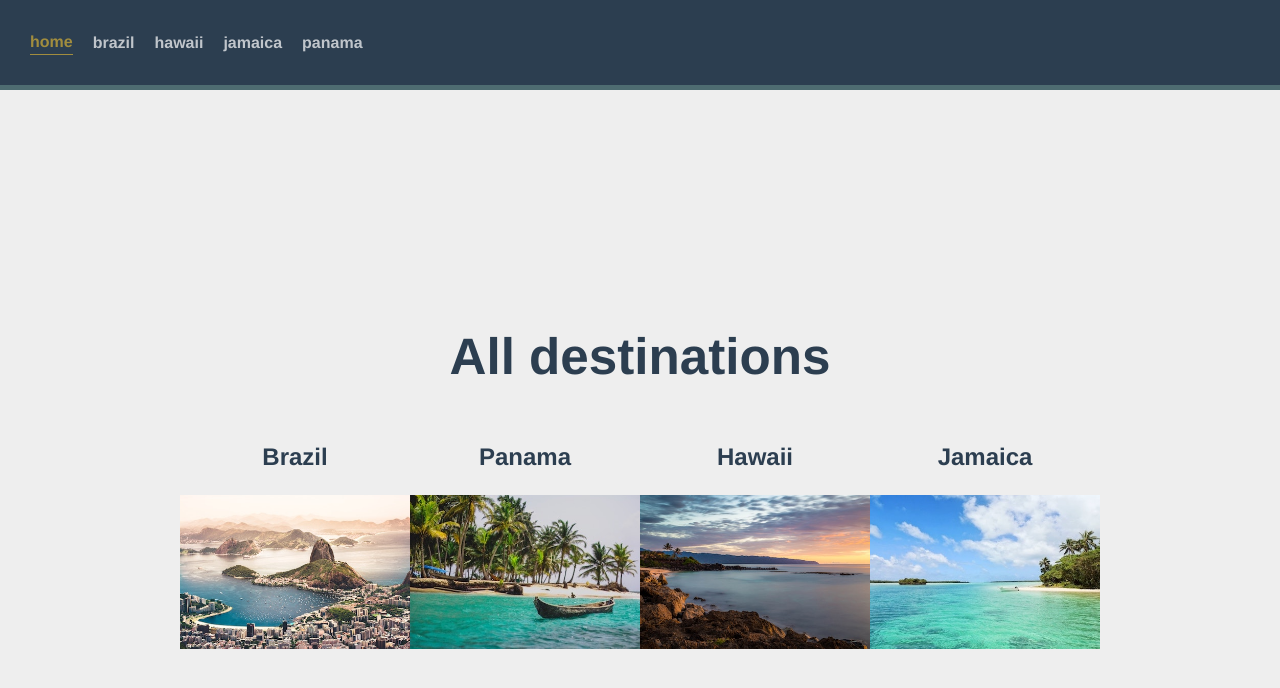
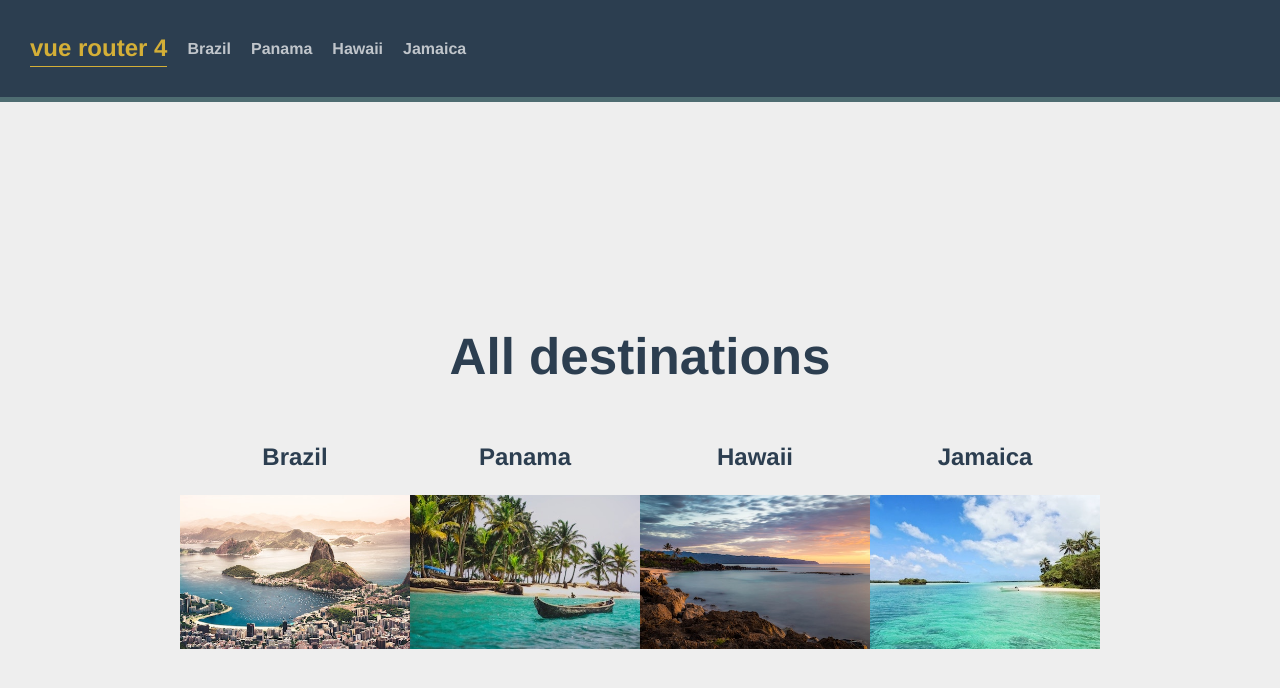
Before and after one commit to hamedg68/vuerouter4, a Vue app: page / in a window 1280 px wide. Shown: the top 688 px of the page. Built offline with nearby package versions, Linux system fonts and the light colour scheme.

Commit message:
feat: use name route for all router-link

```diff
--- a/src/components/TheNavigation.vue
+++ b/src/components/TheNavigation.vue
@@ -1,12 +1,22 @@
 <template>
   <div id="nav">
-    <RouterLink to="/">home</RouterLink>
-    <RouterLink to="/brazil">brazil</RouterLink>
-    <RouterLink to="/hawaii">hawaii</RouterLink>
-    <RouterLink to="/jamaica">jamaica</RouterLink>
-    <RouterLink to="/panama">panama</RouterLink>
+    <RouterLink id="logo" to="/">vue router 4</RouterLink>
+    <RouterLink
+      v-for="i in destinations"
+      :key="i.id"
+      :to="{ name: 'destination.show', params: { id: i.id, slug: i.slug } }"
+    >
+      {{ i.name }}
+    </RouterLink>
   </div>
 </template>
+
+<script lang="ts" setup>
+import sourceData from "@/data.json";
+import { reactive } from "vue";
+
+const destinations = reactive(sourceData.destinations);
+</script>
 
 <style lang="css" scoped>
 #nav .my-link-active {
--- a/src/router/index.ts
+++ b/src/router/index.ts
@@ -4,32 +4,7 @@ import Home from "@/views/Home.vue";
 const routes = [
   { path: "/", name: "home", component: Home },
   {
-    path: "/about",
-    name: "about",
-    component: () => import("@/views/About.vue"),
-  },
-  {
-    path: "/brazil",
-    name: "brazil",
-    component: () => import("@/views/Brazil.vue"),
-  },
-  {
-    path: "/hawaii",
-    name: "hawaii",
-    component: () => import("@/views/Hawaii.vue"),
-  },
-  {
-    path: "/jamaica",
-    name: "jamaica",
-    component: () => import("@/views/Jamaica.vue"),
-  },
-  {
-    path: "/panama",
-    name: "panama",
-    component: () => import("@/views/Panama.vue"),
-  },
-  {
-    path: "/destination/:id",
+    path: "/destination/:id/:slug",
     name: "destination.show",
     component: () => import("@/views/DestinationShow.vue"),
   },
@@ -38,7 +13,7 @@ const routes = [
 const router = createRouter({
   history: createWebHistory(),
   routes,
-  linkActiveClass: 'my-link-active'
+  linkActiveClass: "my-link-active",
 });
 
 export default router;
--- a/src/views/About.vue
+++ /dev/null
@@ -1,6 +0,0 @@
-<template>
-  <div class="about">
-    <h1>About</h1>
-  </div>
-</template>
-<script lang="ts" setup></script>
--- a/src/views/Brazil.vue
+++ /dev/null
@@ -1,5 +0,0 @@
-<template>
-  <div class="brazil">
-    <h1>Brazil</h1>
-  </div>
-</template>
--- a/src/views/Hawaii.vue
+++ /dev/null
@@ -1,5 +0,0 @@
-<template>
-  <div class="hawaii">
-    <h1>Hawaii</h1>
-  </div>
-</template>
--- a/src/views/Home.vue
+++ b/src/views/Home.vue
@@ -6,7 +6,7 @@
       <RouterLink
         v-for="i in destinations"
         :key="i.id"
-        :to="{ name: 'destination.show', params: { id: i.id } }"
+        :to="{ name: 'destination.show', params: { id: i.id, slug: i.slug } }"
       >
         <h2>{{ i.name }}</h2>
         <img :src="`/images/${i.image}`" :alt="i.name" />
--- a/src/views/Jamaica.vue
+++ /dev/null
@@ -1,5 +0,0 @@
-<template>
-  <div class="jamaica">
-    <h1>Jamaica</h1>
-  </div>
-</template>
--- a/src/views/Panama.vue
+++ /dev/null
@@ -1,5 +0,0 @@
-<template>
-  <div class="panama">
-    <h1>Panama</h1>
-  </div>
-</template>
```
